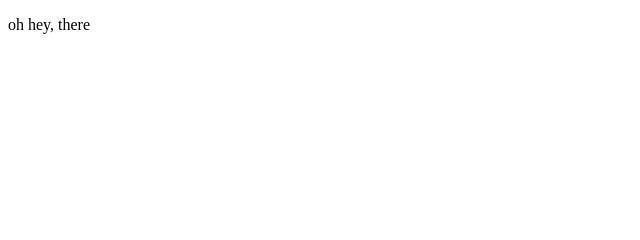
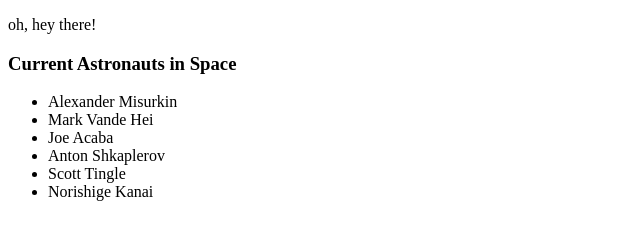
Before and after one commit to RachelSa/impact-github-flow, a plain HTML site: page index.html in a window 1280 px wide. Shown: the whole page, without its empty margins (0-640 px from the left). Drawn offline with Linux system fonts and the light colour scheme.

Commit message:
rendered on window load

```diff
--- /dev/null
+++ b/dom-events.js
@@ -0,0 +1,16 @@
+const greetingEl = document.getElementById("greeting")
+const astrosEl = document.getElementById("astros")
+
+window.onload = () => {
+  greetingEl.innerText = "oh, hey there!"
+  renderAstros()
+}
+
+renderAstros = () => {
+  const astros = peopleInSpace["people"]
+  let peopleEls = astros.map((a) => {
+    let name = a["name"]
+    return `<li>${name}</li>`
+  })
+  astrosEl.innerHTML = `<ul>${peopleEls.join("")}</ul>`
+}
--- a/index.html
+++ b/index.html
@@ -5,8 +5,10 @@
     <title>impact fellowship</title>
   </head>
   <body>
-    <p>oh hey, there</p>
+    <p id="greeting"></p>
+    <h3>Current Astronauts in Space</h3>
+    <div id="astros"></div>
     <script src="spaceData.js"></script>
-    <script src="practice.js"></script>
+    <script src="dom-events.js"></script>
   </body>
 </html>
```
